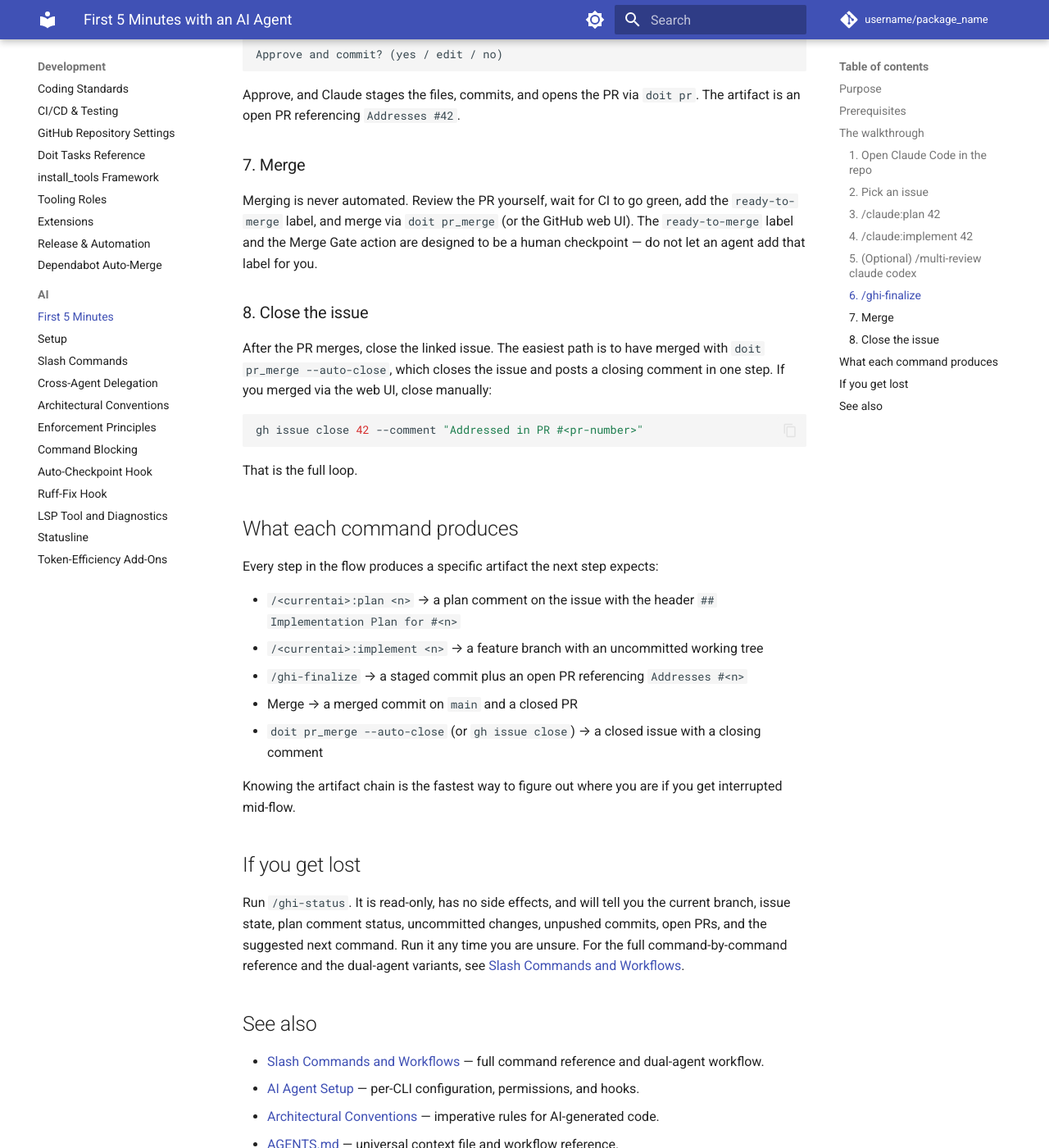
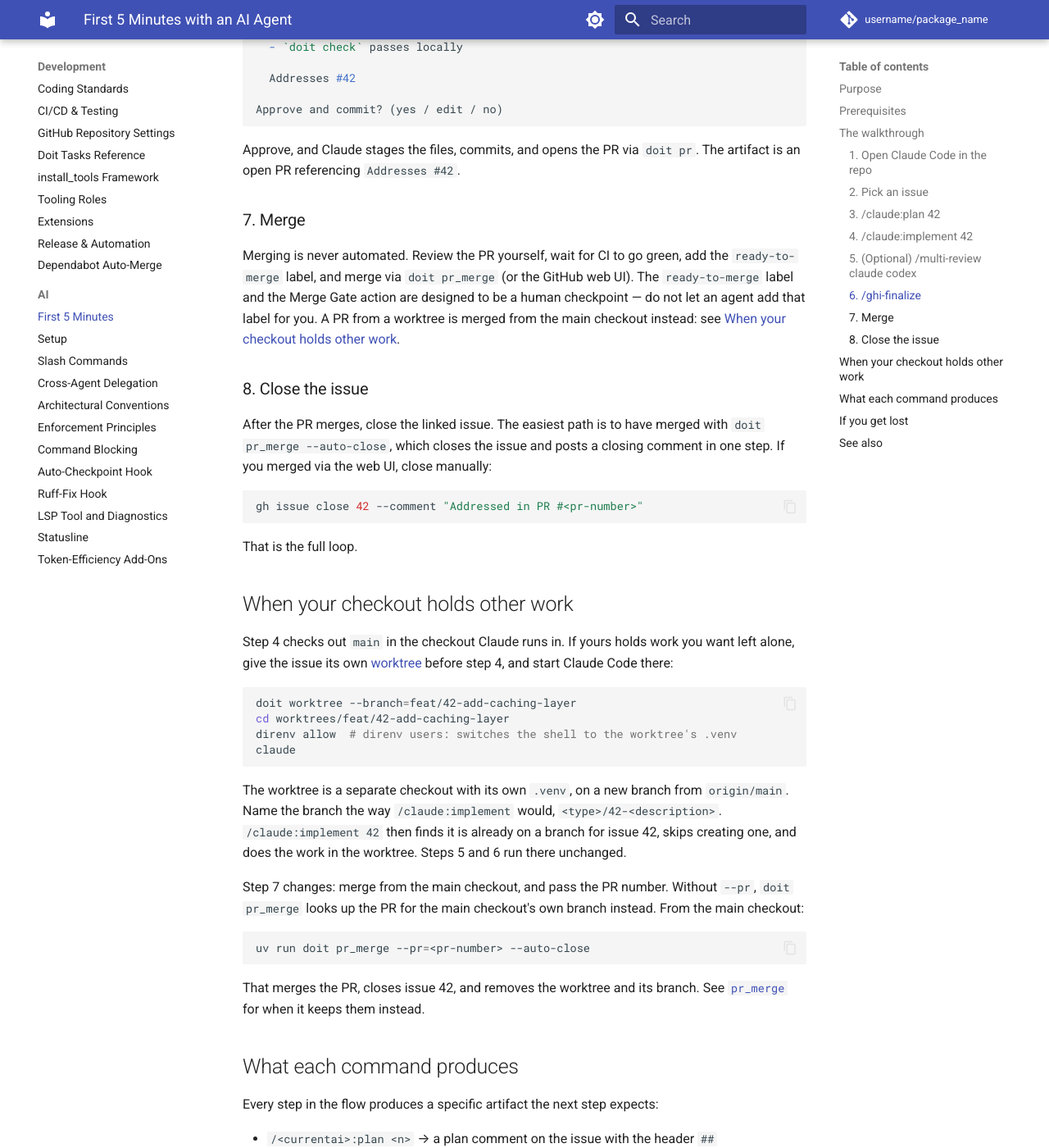
Before and after one commit to endavis/pyproject-template, an MkDocs documentation site: the page built from docs/development/ai/first-5-minutes.md, in a window 1280 px wide and 1400 px high, scrolled down 3374 px. Shown: the whole window at 82% size. Built offline with MkDocs 1.6.1 and Material for MkDocs 9.7.7, drawn with Linux system fonts in a browser that asks for light colours; comment, search, counter and statistics services are not loaded; some of the changed text lies outside the part shown.

Commit message:
docs: add the worktree path to the AI agent walkthrough (merges PR #868, addresses #866)
first-5-minutes.md never mentioned worktrees, although step 4 checks out
main in the checkout Claude runs in. A new section, "When your checkout
holds other work", creates the issue's worktree before step 4 and starts
Claude Code there. /claude:implement then finds it is already on the
issue's branch and skips creating one. The PR is merged from the main
checkout with doit pr_merge --pr=<number>, which removes the worktree.
Steps 4 and 7 point to the section.

tests/test_walkthrough_worktrees.py holds the section to implement.md's
branch rule, and checks that its merge command passes --pr.

Addresses #866


Claude-Session: https://claude.ai/code/session_01T5BGEV9EbifCLXMKdZWZmA

Co-authored-by: Claude Opus 5.5 <noreply@anthropic.com>

````diff
--- a/docs/development/ai/first-5-minutes.md
+++ b/docs/development/ai/first-5-minutes.md
@@ -74,6 +74,8 @@ Once the plan comment exists, run `/claude:implement 42`. Claude checks out `mai
 
 The artifact at the end of this step is an uncommitted working tree on the feature branch. Nothing has been committed yet — that is deliberate.
 
+If your checkout holds work you want left alone, do not run this step there: see [When your checkout holds other work](#when-your-checkout-holds-other-work) first.
+
 ### 5. (Optional) `/multi-review claude codex`
 
 If you have a second agent CLI installed and want another opinion on the changes, you can run `/multi-review claude codex` at this point (after a PR exists). This runs both agents in isolated contexts, posts each review as a separate PR comment, and then synthesizes the findings for you to approve before posting. If you want an adversarial challenge instead of a code review, use `/multi-adversarial-review claude codex`. Skip this step if you are running single-agent.
@@ -116,7 +118,7 @@ Approve, and Claude stages the files, commits, and opens the PR via `doit pr`. T
 
 ### 7. Merge
 
-Merging is never automated. Review the PR yourself, wait for CI to go green, add the `ready-to-merge` label, and merge via `doit pr_merge` (or the GitHub web UI). The `ready-to-merge` label and the Merge Gate action are designed to be a human checkpoint — do not let an agent add that label for you.
+Merging is never automated. Review the PR yourself, wait for CI to go green, add the `ready-to-merge` label, and merge via `doit pr_merge` (or the GitHub web UI). The `ready-to-merge` label and the Merge Gate action are designed to be a human checkpoint — do not let an agent add that label for you. A PR from a worktree is merged from the main checkout instead: see [When your checkout holds other work](#when-your-checkout-holds-other-work).
 
 ### 8. Close the issue
 
@@ -127,6 +129,27 @@ gh issue close 42 --comment "Addressed in PR #<pr-number>"
 ```
 
 That is the full loop.
+
+## When your checkout holds other work
+
+Step 4 checks out `main` in the checkout Claude runs in. If yours holds work you want left alone, give the issue its own [worktree](../doit-tasks-reference.md#worktree) before step 4, and start Claude Code there:
+
+```bash
+doit worktree --branch=feat/42-add-caching-layer
+cd worktrees/feat/42-add-caching-layer
+direnv allow  # direnv users: switches the shell to the worktree's .venv
+claude
+```
+
+The worktree is a separate checkout with its own `.venv`, on a new branch from `origin/main`. Name the branch the way `/claude:implement` would, `<type>/42-<description>`. `/claude:implement 42` then finds it is already on a branch for issue 42, skips creating one, and does the work in the worktree. Steps 5 and 6 run there unchanged.
+
+Step 7 changes: merge from the main checkout, and pass the PR number. Without `--pr`, `doit pr_merge` looks up the PR for the main checkout's own branch instead. From the main checkout:
+
+```bash
+uv run doit pr_merge --pr=<pr-number> --auto-close
+```
+
+That merges the PR, closes issue 42, and removes the worktree and its branch. See [`pr_merge`](../doit-tasks-reference.md#pr_merge) for when it keeps them instead.
 
 ## What each command produces
 
````
Also changed, not shown: 1 other file.
